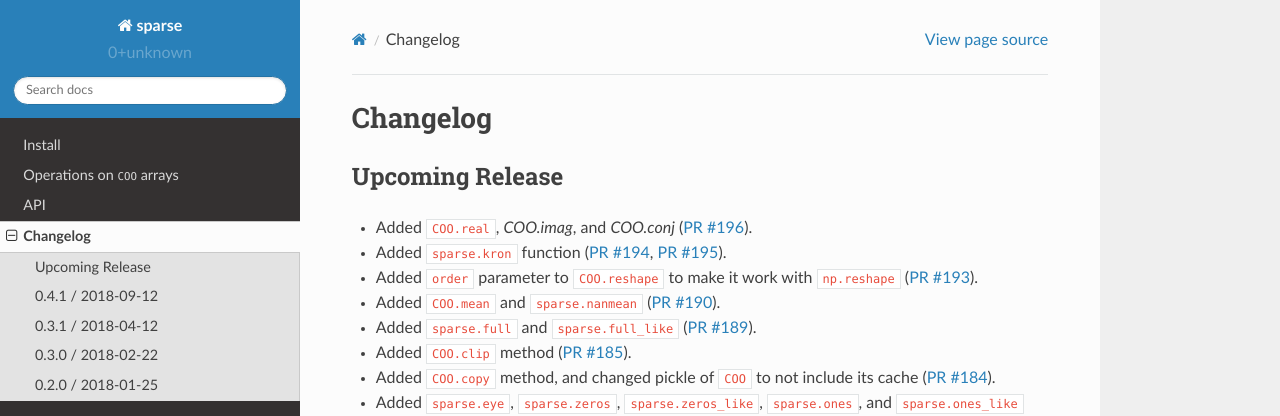
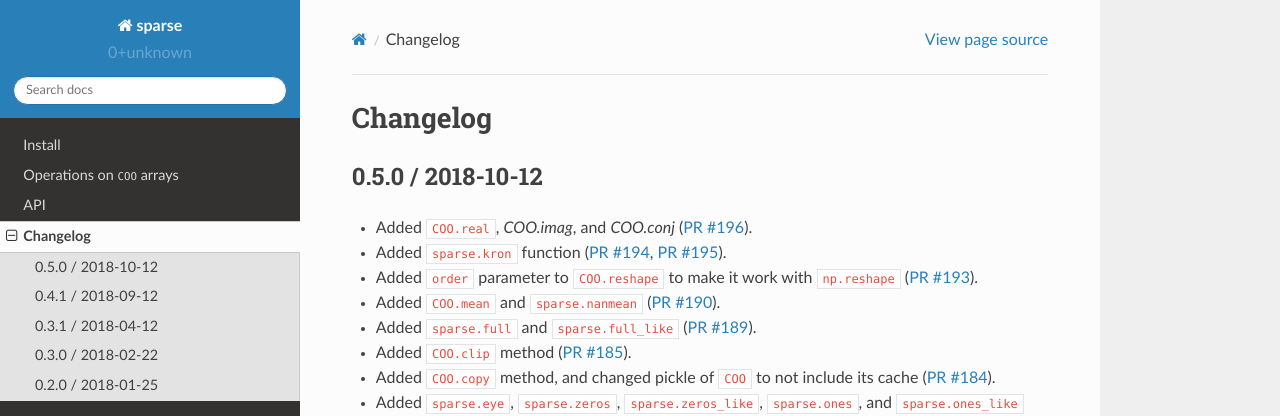
Before and after one commit to pydata/sparse, a Sphinx documentation site: the page built from docs/changelog.rst, in a window 1280 px wide and 900 px high. Shown: the top 416 px of the window. Built offline with Sphinx 7.4.7 and the Read the Docs theme 2.0.0, drawn with Linux system fonts in a browser that asks for light colours; pages that are not in the unit, such as notebooks, are missing from menus.

Commit message:
Version 0.5.0

```diff
--- a/docs/changelog.rst
+++ b/docs/changelog.rst
@@ -1,8 +1,8 @@
 Changelog
 =========
 
-Upcoming Release
-----------------
+0.5.0 / 2018-10-12
+------------------
 
 * Added :code:`COO.real`, `COO.imag`, and `COO.conj` (:pr:`196`).
 * Added :code:`sparse.kron` function (:pr:`194`, :pr:`195`).
```
Also changed, not shown: 1 other file.
